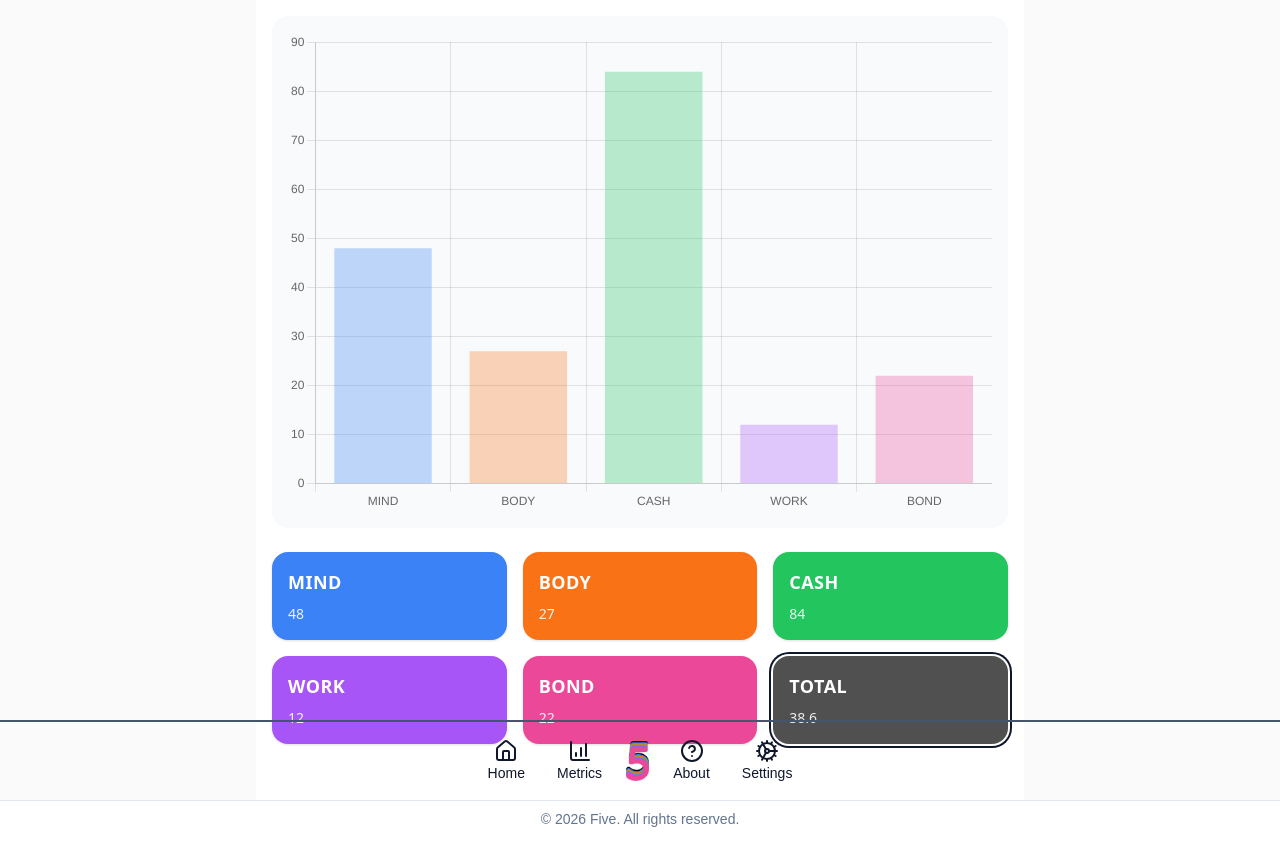
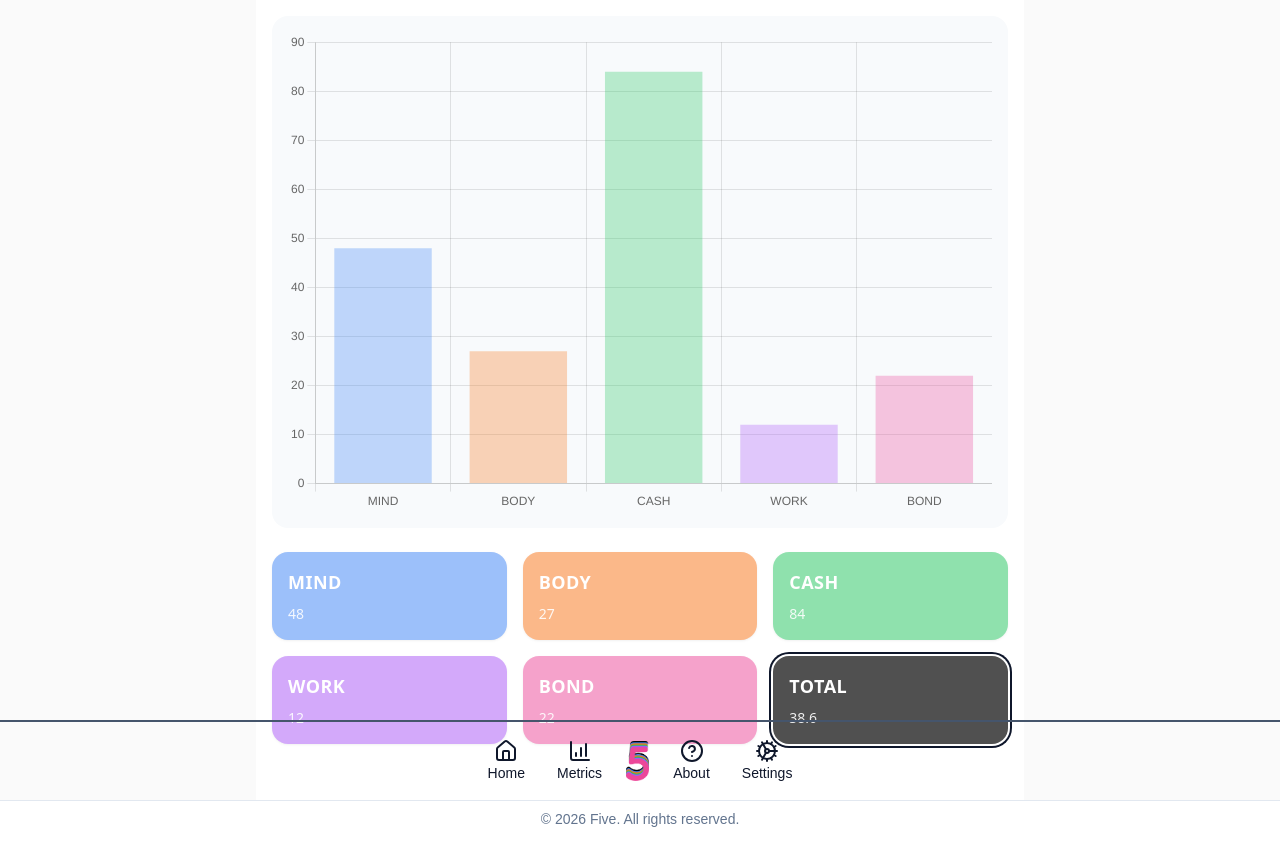
Before and after one commit to GlennHS/Five, a Next.js app: page / in a window 1280 px wide. Shown: the top 866 px of the page. Built offline with nearby package versions, Linux system fonts and the light colour scheme.

Commit message:
Make MetricCard translucent when not active

```diff
--- a/app/components/MetricCard.tsx
+++ b/app/components/MetricCard.tsx
@@ -15,7 +15,7 @@ export default function MetricCard({ metric, isActive, onClick }: MetricCardProp
         bg-${metric.name.toLowerCase()}
         cursor-pointer select-none transition
         hover:-translate-y-0.5 hover:shadow-md
-        ${isActive ? "ring-2 ring-offset-2 ring-slate-900 ring-offset-white" : ""}
+        ${isActive ? "opacity-100 ring-2 ring-offset-2 ring-slate-900 ring-offset-white" : "opacity-50"}
       `}
     >
       <h3 className="text-lg font-semibold tracking-wide">
```
